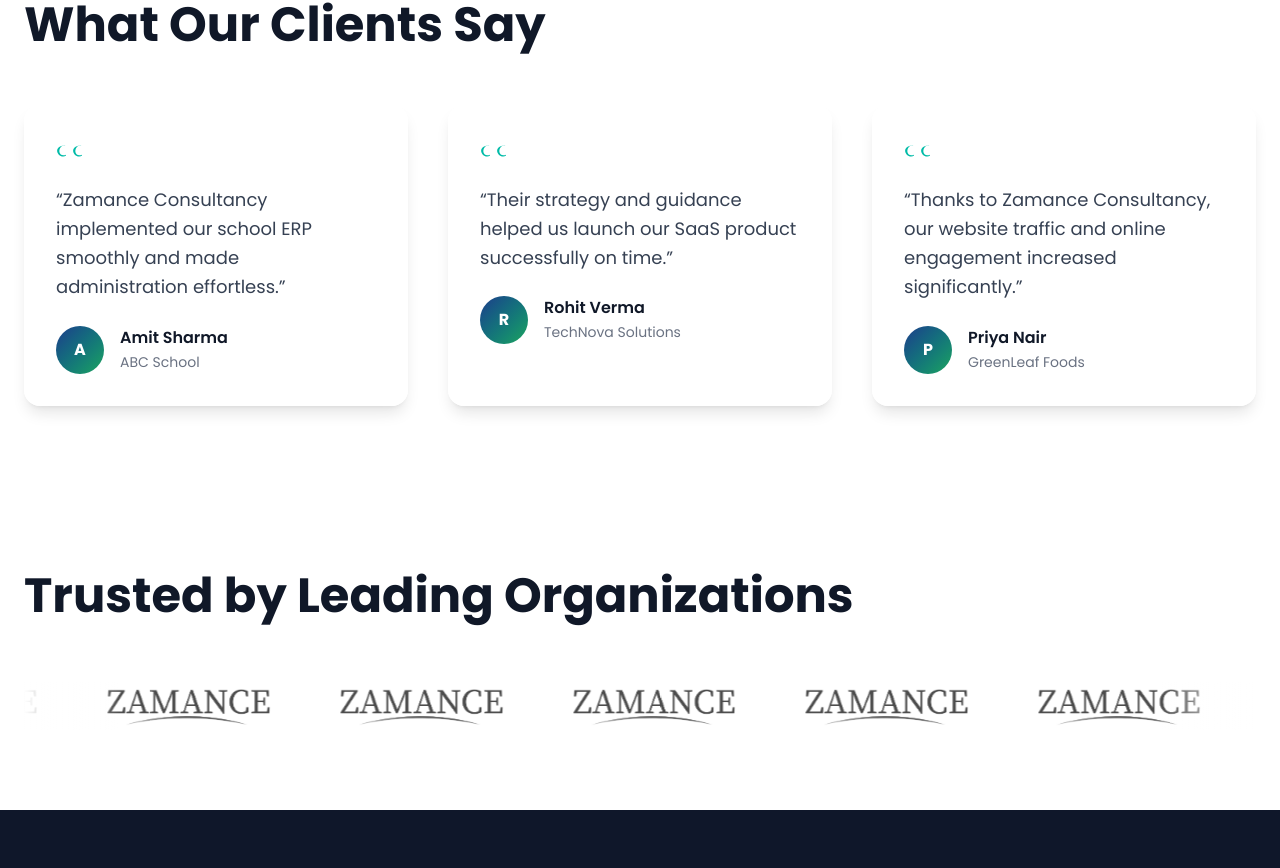
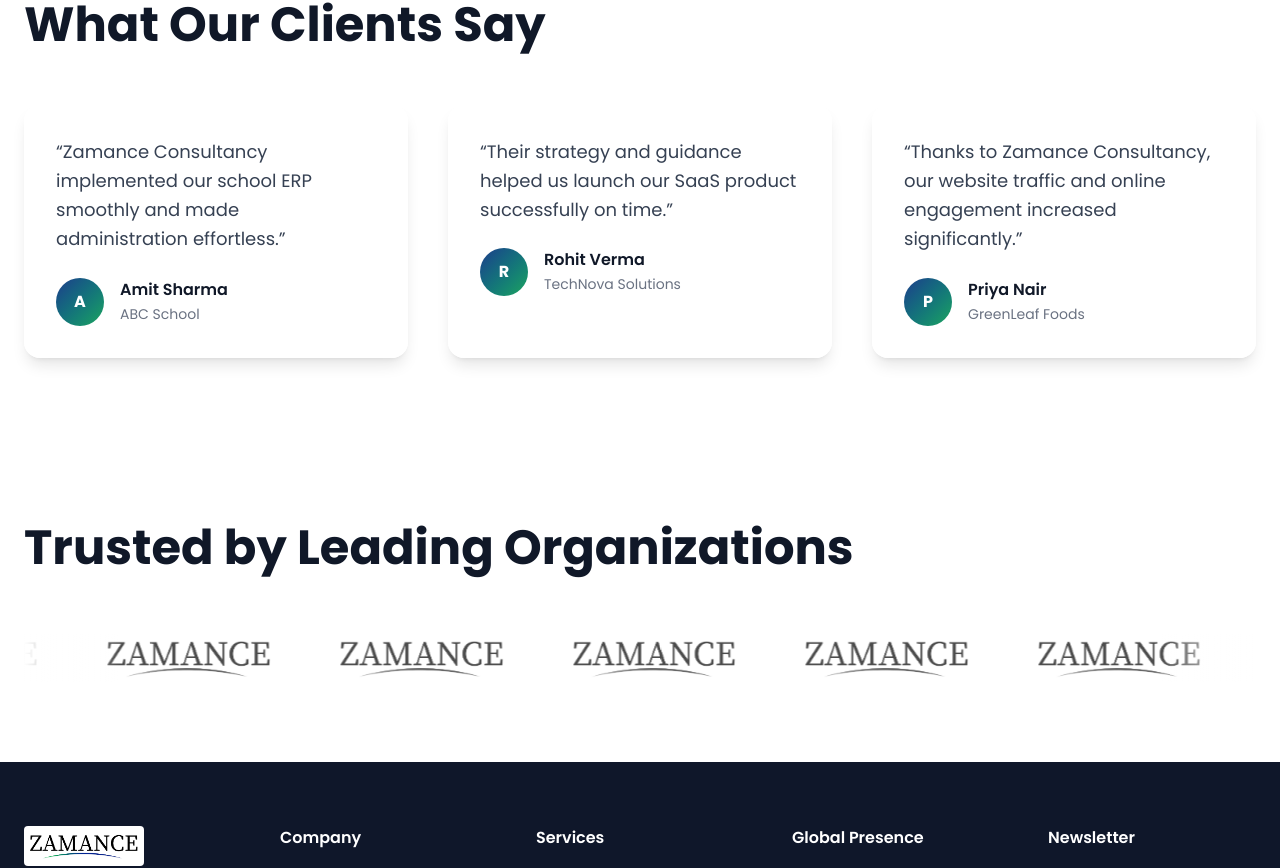
Before and after one commit to Pragatisingh0417/zamance-project, a React (Vite) app: page / in a window 1280 px wide. Shown: the part 4915-5783 px from the top of the page. Built offline with nearby package versions, Linux system fonts and the light colour scheme.

Commit message:
fixed the 3rd error

```diff
--- a/src/components/home/Partners.tsx
+++ b/src/components/home/Partners.tsx
@@ -49,7 +49,7 @@ export default function Partners() {
       </div>
 
       {/* Inline keyframes */}
-      <style jsx>{`
+      <style >{`
         @keyframes scroll {
           0% {
             transform: translateX(0);
--- a/src/components/home/Testimonials.tsx
+++ b/src/components/home/Testimonials.tsx
@@ -1,7 +1,13 @@
 import { useEffect, useState } from "react";
 
+type Testimonial = {
+  name: string;
+  company: string;
+  message: string;
+};
+
 export default function Testimonials() {
-  const testimonials = [
+  const testimonials: Testimonial[] = [
     {
       name: "Amit Sharma",
       company: "ABC School",
@@ -30,7 +36,7 @@ export default function Testimonials() {
     }, 4000);
 
     return () => clearInterval(timer);
-  }, []);
+  }, [testimonials.length]);
 
   return (
     <section className="py-20">
@@ -39,7 +45,7 @@ export default function Testimonials() {
           What Our Clients Say
         </h2>
 
-        {/* 🔹 Mobile Auto Slider */}
+        {/* Mobile Auto Slider */}
         <div className="block md:hidden overflow-hidden">
           <div
             className="flex transition-transform duration-700 ease-in-out"
@@ -53,7 +59,7 @@ export default function Testimonials() {
           </div>
         </div>
 
-        {/* 🔹 Desktop Grid */}
+        {/* Desktop Grid */}
         <div className="hidden md:grid gap-10 sm:grid-cols-2 lg:grid-cols-3">
           {testimonials.map((item, i) => (
             <TestimonialCard key={i} item={item} />
@@ -64,17 +70,9 @@ export default function Testimonials() {
   );
 }
 
-function TestimonialCard({ item }) {
+function TestimonialCard({ item }: { item: Testimonial }) {
   return (
     <div className="bg-white/80 backdrop-blur-md p-8 rounded-2xl shadow-lg hover:shadow-2xl transition-all duration-500">
-      <svg
-        className="w-8 h-8 text-teal-500 mb-4"
-        fill="currentColor"
-        viewBox="0 0 24 24"
-      >
-        <path d="M7.17 6C4.59 6 2.5 8.09 2.5 10.67c0 1.71 1.39 3.1 3.1 3.1.6 0 1.16-.2 1.61-.54l.36.71c-.61.47-1.38.74-2.23.74-2.48 0-4.5-2.02-4.5-4.5S4.69 6 7.17 6zm12 0c-2.58 0-4.67 2.09-4.67 4.67 0 1.71 1.39 3.1 3.1 3.1.6 0  1.16-.2 1.61-.54l.36.71c-.61.47-1.38.74-2.23.74-2.48 0-4.5-2.02-4.5-4.5S16.69 6 19.17 6z" />
-      </svg>
-
       <p className="text-gray-700 mb-6 text-lg leading-relaxed">
         “{item.message}”
       </p>
```
